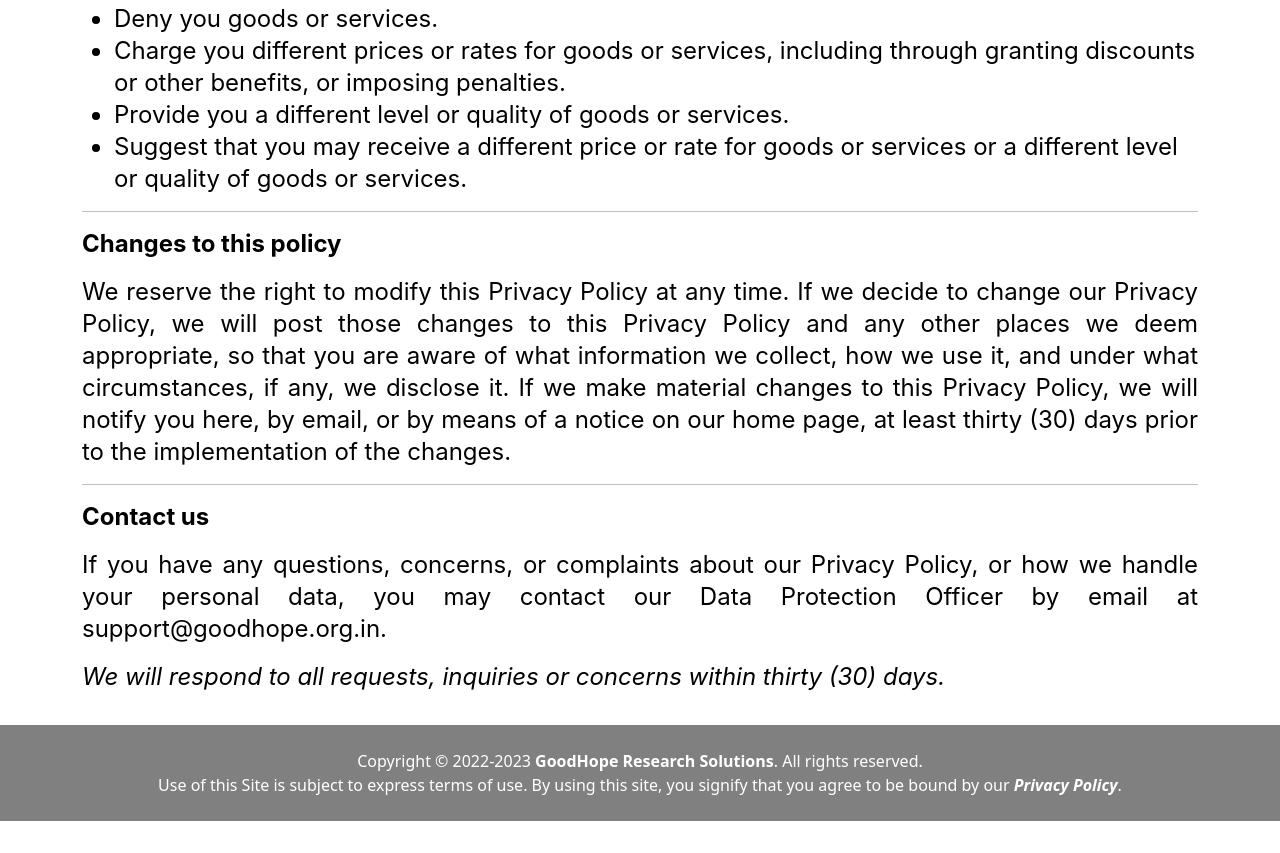
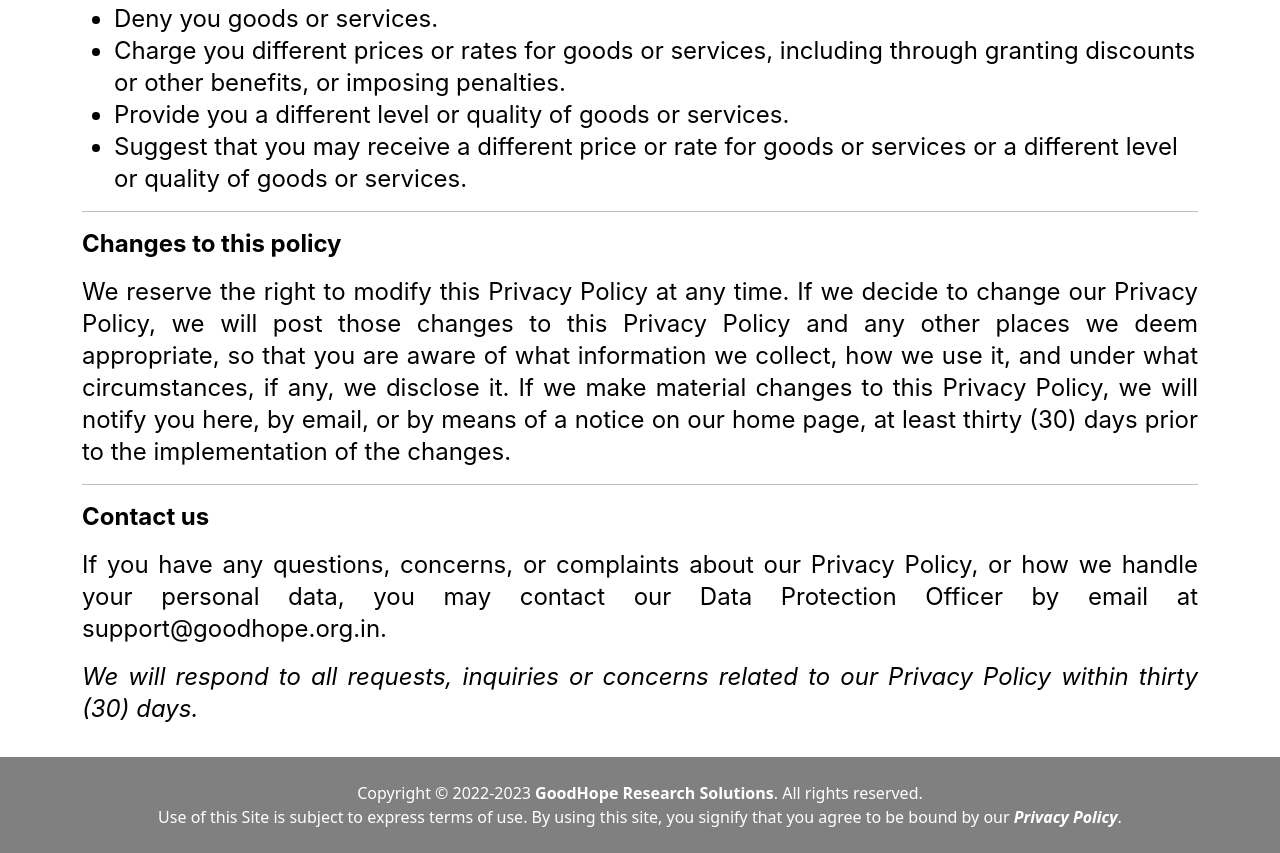
Before and after one commit to goodhopesolutions/goodhopesolutions.github.io, a plain HTML site: page privacy.html in a window 1280 px wide. Shown: the part 6144-6997 px from the top of the page. Before the commit the page ends 6965 px from the top, so only its background shows below. Drawn offline with nearby package versions, Linux system fonts and the light colour scheme.

Commit message:
minor correction

```diff
--- a/privacy.html
+++ b/privacy.html
@@ -217,7 +217,7 @@
 
             <p><b>Contact us</b></p>
             <p>If you have any questions, concerns, or complaints about our Privacy Policy, or how we handle your personal data, you may contact our Data Protection Officer by email at support@goodhope.org.in.</p>
-            <p><i>We will respond to all requests, inquiries or concerns within thirty (30) days.</i></p>
+            <p><i>We will respond to all requests, inquiries or concerns related to our Privacy Policy within thirty (30) days.</i></p>
 
         </div>
     </div>
```
